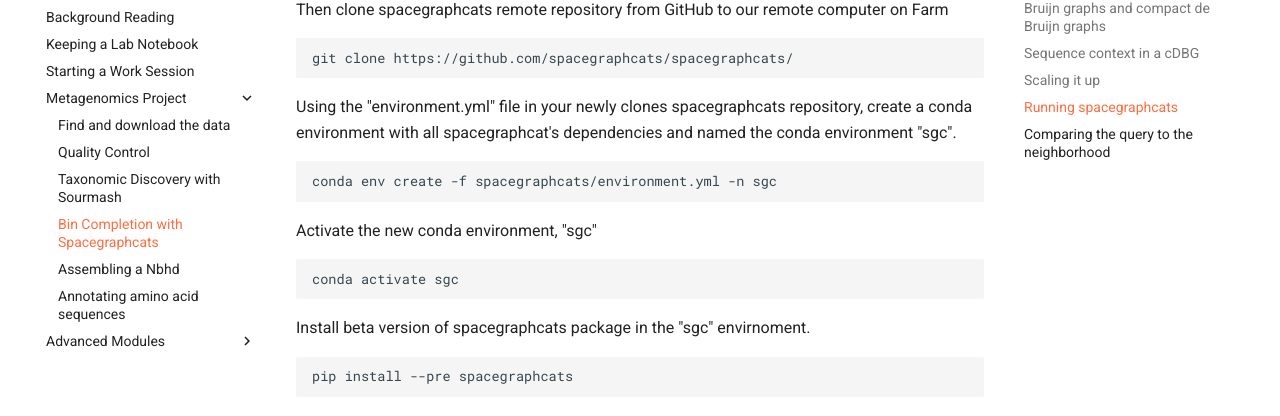
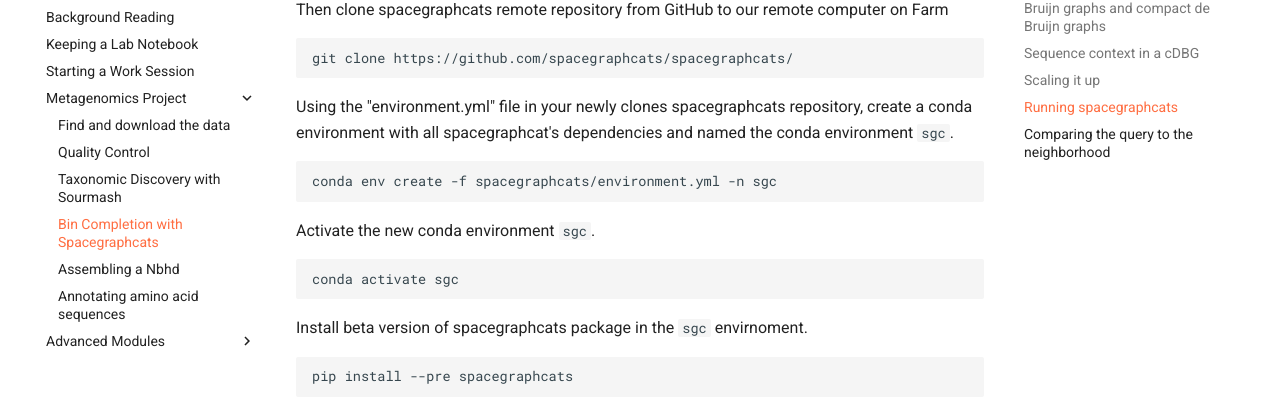
Before and after one commit to dib-lab/dib_rotation, an MkDocs documentation site: the page built from doc/08_bin_completion_with_spacegraphcats.md, in a window 1280 px wide and 900 px high, scrolled down 6235 px. Shown: the part 163-579 px from the top of the window. Built offline with MkDocs 1.6.1 and Material for MkDocs 9.7.7, drawn with Linux system fonts in a browser that asks for light colours; comment, search, counter and statistics services are not loaded.

````diff
--- a/doc/08_bin_completion_with_spacegraphcats.md
+++ b/doc/08_bin_completion_with_spacegraphcats.md
@@ -174,15 +174,15 @@ Then clone spacegraphcats remote repository from GitHub to our remote computer o
 ```
 git clone https://github.com/spacegraphcats/spacegraphcats/
 ```
-Using the "environment.yml" file in your newly clones spacegraphcats repository, create a conda environment with all spacegraphcat's dependencies and named the conda environment "sgc".
+Using the "environment.yml" file in your newly clones spacegraphcats repository, create a conda environment with all spacegraphcat's dependencies and named the conda environment `sgc`.
 ```
 conda env create -f spacegraphcats/environment.yml -n sgc
 ```
-Activate the new conda environment, "sgc"
+Activate the new conda environment `sgc`.
 ```
 conda activate sgc
 ```
-Install beta version of spacegraphcats package in the "sgc" envirnoment.
+Install beta version of spacegraphcats package in the `sgc` envirnoment.
 ```
 pip install --pre spacegraphcats
 ```
````
Also changed, not shown: doc/09_assembling_a_nbhd.md (+16 -5 lines).
